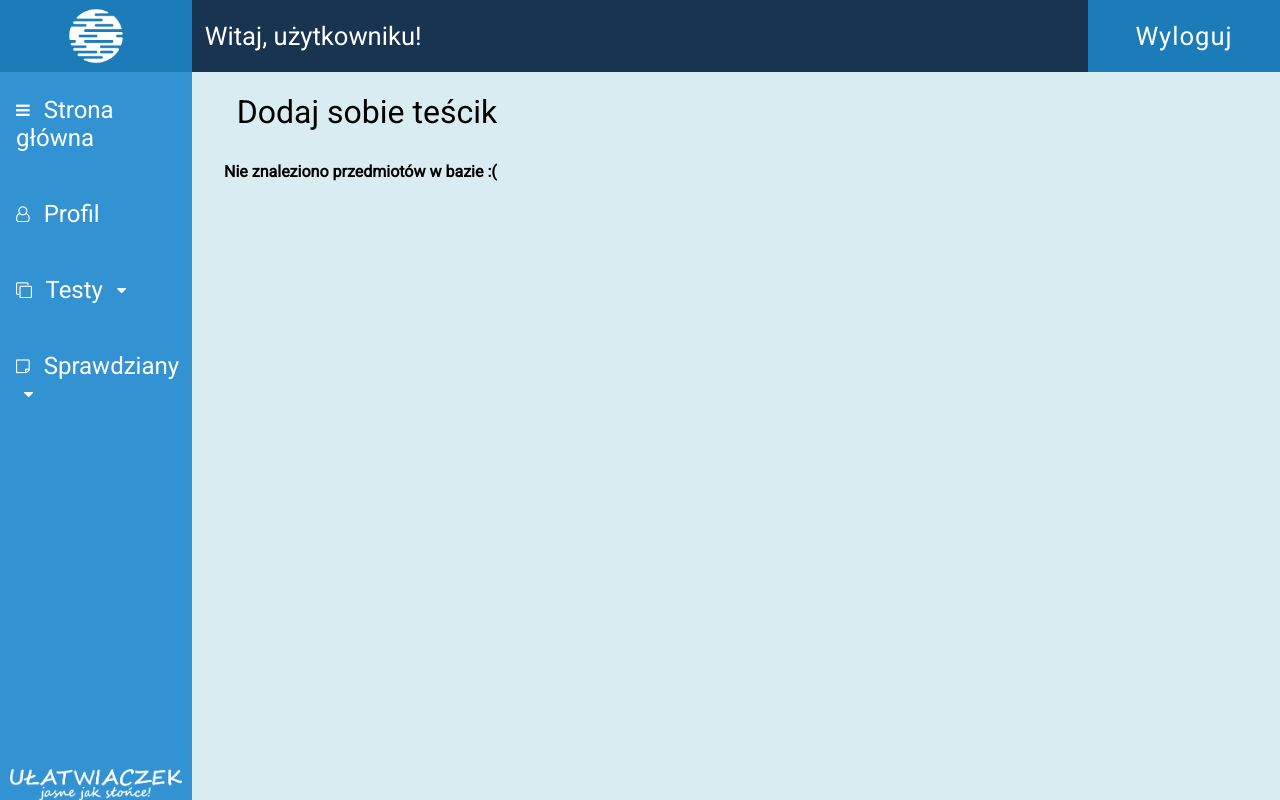
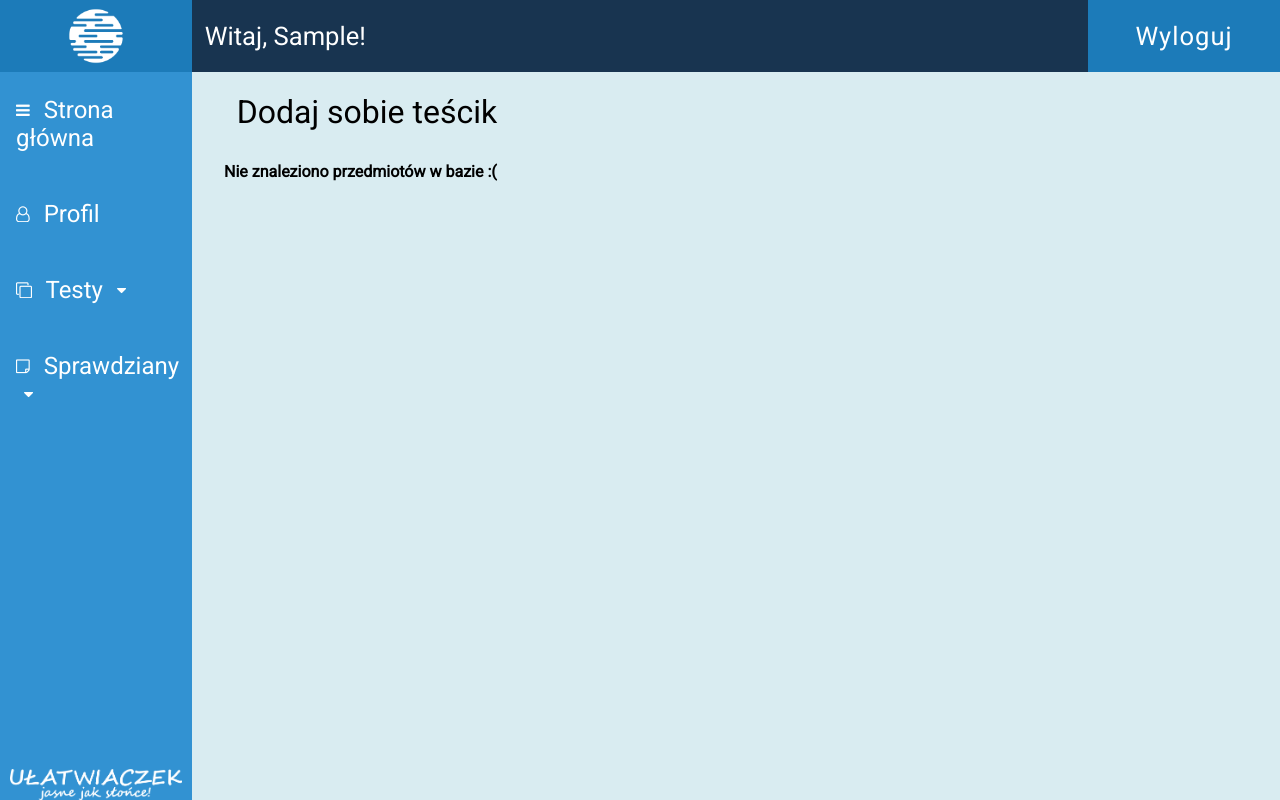
Before and after one commit to Marucik/Ulatwiaczek, a Django app: page /ulatwiaczek/test/dodaj/ in a window 1280 px wide. Run offline with Django 3.2, Linux system fonts and the light colour scheme; the visitor is signed in with stand-in values (Sample User, id 1); data that the repository does not hold is empty; style sheets or scripts are compiled from the project's sources; parts of the project's set-up code (start-up, migrations or seed data) failed here and were passed over; some libraries are stand-ins or nearby versions.

Commit message:
Poprawki w rozstawieniu kodu
Dodatkowo pobieranie nazwy uzytkownika z 'request'

```diff
--- a/main/templates/base.html
+++ b/main/templates/base.html
@@ -17,7 +17,7 @@
   <div class="container">
     <header>
       <div class="logo"><img src="{% static 'images/logo.png' %}" alt="Logo"></div>
-      <div class="message">Witaj, {% spaceless %}{% block userName %} użytkowniku {% endblock %}{% endspaceless %}!</div>
+      <div class="message">Witaj, {{ request.user.first_name }}!</div>
       <div class="logout"><a href="{% url 'wylogowanie' %}">Wyloguj</a></div>
     </header>
     <main>
```
Lines whose indentation alone changed are shown as unchanged.
